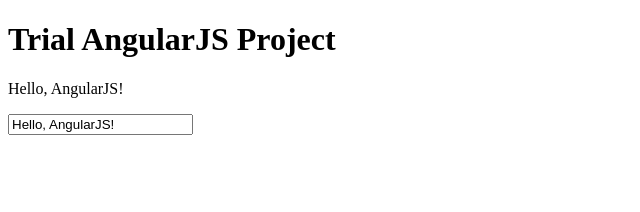
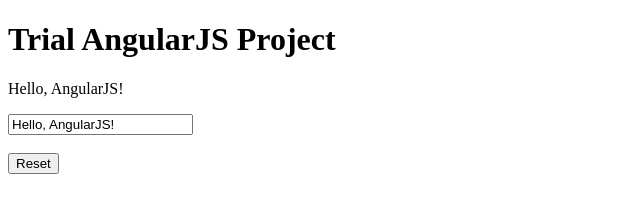
Before and after one commit to Ritz21-Raina/TrialAngularJS, a plain HTML site: page index.html in a window 1280 px wide. Shown: the whole page, without its empty margins (0-640 px from the left). Drawn offline with nearby package versions, Linux system fonts and the light colour scheme; files whose address does not match are found by name.

Commit message:
Adding a button

```diff
--- a/index.html
+++ b/index.html
@@ -11,6 +11,10 @@
     <div ng-controller="DemoController">
         <p>{{ greeting }}</p>
         <input type="text" ng-model="greeting">
+
+        <br><br>
+
+        <button ng-click="resetGreeting()">Reset</button>
     </div>
 
     <script src="app.js"></script>
```
